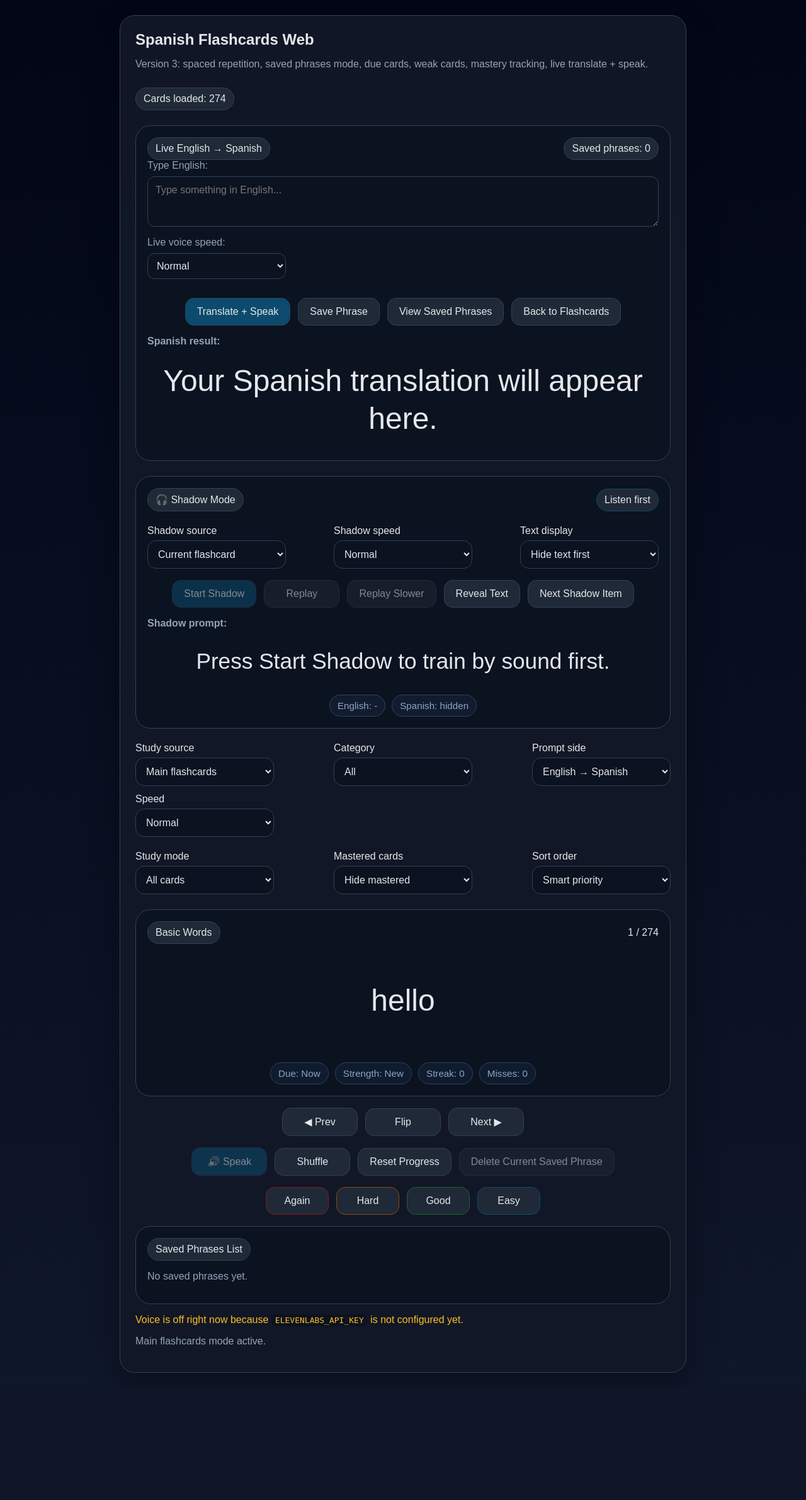
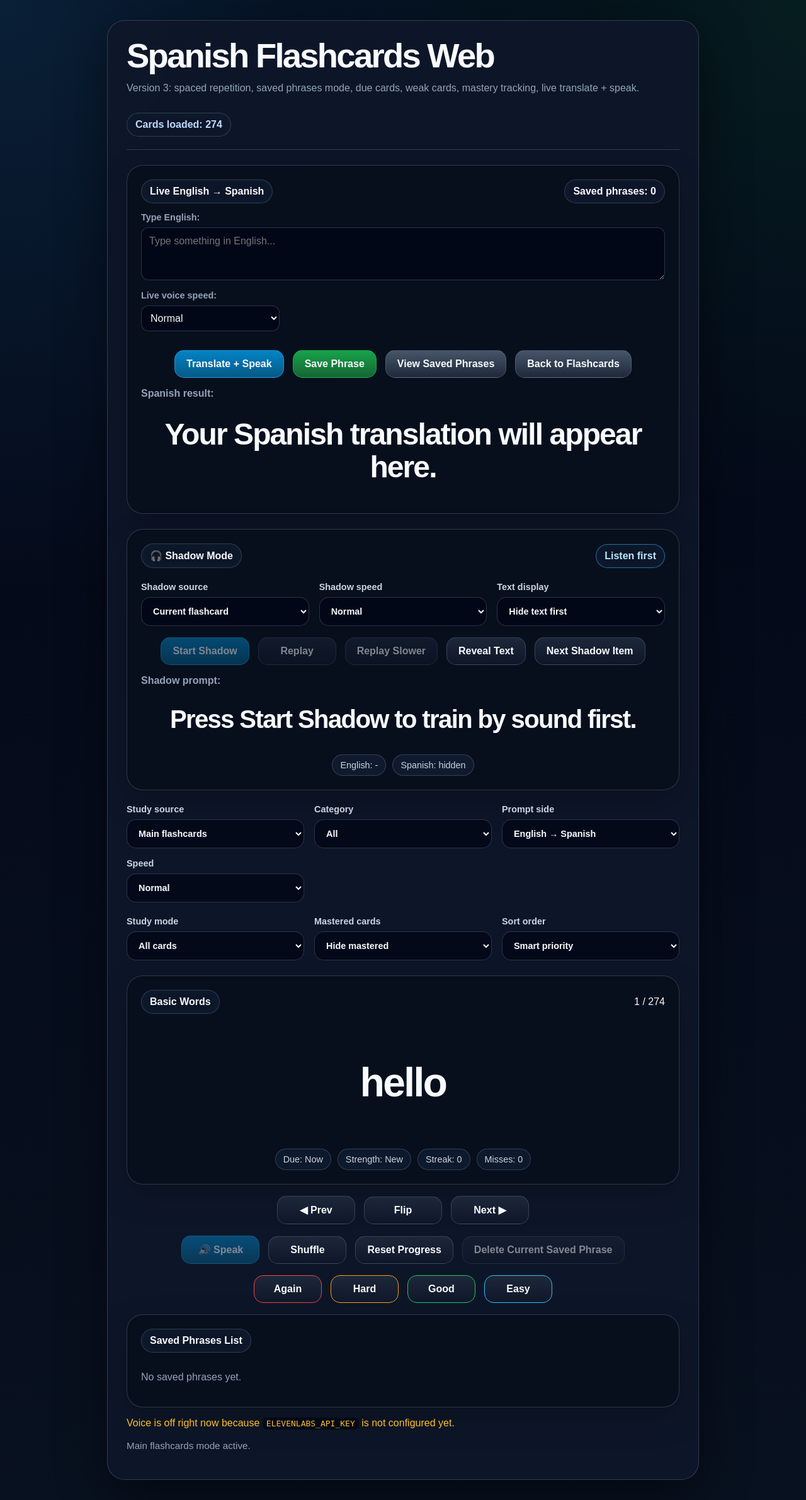
Before and after one commit to terryprice1247/spanish-flashcards-voice, a FastAPI app: page / in a window 1280 px wide. Shown: the whole page at 63% size. Before the commit the page ends 2180 px from the top, so only its background shows below. Run offline with FastAPI, Linux system fonts and the light colour scheme.

Commit message:
4-23 - STYLING CHANGES

```diff
--- a/static/style.css
+++ b/static/style.css
@@ -1,13 +1,17 @@
 :root {
   color-scheme: dark;
-  --bg: #0f172a;
-  --panel: #111827;
-  --panel-2: #1f2937;
-  --text: #e5e7eb;
+  --bg: #08111f;
+  --bg-2: #0f172a;
+  --panel: rgba(15, 23, 42, 0.92);
+  --panel-2: rgba(30, 41, 59, 0.92);
+  --card: rgba(8, 15, 29, 0.95);
+  --text: #f8fafc;
   --muted: #94a3b8;
   --accent: #22c55e;
   --accent-2: #38bdf8;
-  --border: #334155;
+  --accent-3: #a78bfa;
+  --border: rgba(148, 163, 184, 0.28);
+  --shadow: rgba(0, 0, 0, 0.45);
 }
 
 * {
@@ -17,7 +21,10 @@
 body {
   margin: 0;
   font-family: Arial, Helvetica, sans-serif;
-  background: linear-gradient(180deg, #020617, var(--bg));
+  background:
+    radial-gradient(circle at top left, rgba(56, 189, 248, 0.14), transparent 35%),
+    radial-gradient(circle at top right, rgba(34, 197, 94, 0.12), transparent 30%),
+    linear-gradient(180deg, #020617, var(--bg));
   color: var(--text);
 }
 
@@ -25,16 +32,23 @@ body {
   min-height: 100vh;
   display: grid;
   place-items: center;
-  padding: 24px;
+  padding: 32px 18px;
 }
 
 .panel {
-  width: min(900px, 100%);
-  background: rgba(17, 24, 39, 0.94);
+  width: min(940px, 100%);
+  background: var(--panel);
   border: 1px solid var(--border);
-  border-radius: 24px;
-  padding: 24px;
-  box-shadow: 0 18px 50px rgba(0, 0, 0, 0.35);
+  border-radius: 28px;
+  padding: 30px;
+  box-shadow: 0 24px 80px var(--shadow);
+  backdrop-filter: blur(14px);
+}
+
+.header-row {
+  align-items: flex-start;
+  padding-bottom: 20px;
+  border-bottom: 1px solid var(--border);
 }
 
 .header-row,
@@ -42,14 +56,17 @@ body {
 .button-row,
 .card-meta {
   display: flex;
-  gap: 12px;
+  gap: 14px;
   align-items: center;
   justify-content: space-between;
   flex-wrap: wrap;
 }
 
 h1 {
-  margin: 0 0 6px;
+  margin: 0 0 8px;
+  font-size: clamp(2rem, 5vw, 3.4rem);
+  letter-spacing: -0.05em;
+  line-height: 0.95;
 }
 
 .muted {
@@ -57,83 +74,128 @@ h1 {
 }
 
 .status {
-  margin-top: 16px;
+  margin-top: 18px;
+  font-size: 0.95rem;
 }
 
 .pill,
 .badge {
-  background: var(--panel-2);
+  background: rgba(15, 23, 42, 0.92);
   border: 1px solid var(--border);
   border-radius: 999px;
-  padding: 8px 12px;
+  padding: 9px 13px;
+  font-weight: 700;
+  box-shadow: inset 0 0 20px rgba(56, 189, 248, 0.04);
+}
+
+.pill {
+  color: #bfdbfe;
+  white-space: nowrap;
 }
 
 .controls {
   margin-top: 22px;
+  display: grid;
+  grid-template-columns: repeat(3, minmax(180px, 1fr));
+  gap: 16px;
 }
 
 label {
   display: grid;
-  gap: 6px;
-  min-width: 220px;
+  gap: 8px;
+  min-width: 0;
+  color: #cbd5e1;
+  font-size: 0.9rem;
+  font-weight: 700;
 }
 
 select,
 button,
 textarea {
   font: inherit;
-  border-radius: 14px;
+  border-radius: 15px;
   border: 1px solid var(--border);
 }
 
 select,
 textarea {
-  background: #0b1220;
+  width: 100%;
+  background: rgba(2, 6, 23, 0.75);
   color: var(--text);
-  padding: 12px;
+  padding: 13px 14px;
+  outline: none;
+}
+
+select:focus,
+textarea:focus {
+  border-color: var(--accent-2);
+  box-shadow: 0 0 0 4px rgba(56, 189, 248, 0.12);
 }
 
 textarea {
   resize: vertical;
+  min-height: 84px;
 }
 
 button {
-  background: var(--panel-2);
+  background: linear-gradient(180deg, rgba(30, 41, 59, 0.96), rgba(15, 23, 42, 0.96));
   color: var(--text);
   padding: 12px 18px;
   cursor: pointer;
-  min-width: 120px;
-  transition: border-color 0.15s ease, transform 0.15s ease;
+  min-width: 124px;
+  font-weight: 800;
+  transition:
+    border-color 0.15s ease,
+    transform 0.15s ease,
+    box-shadow 0.15s ease,
+    background 0.15s ease;
 }
 
 button:hover {
   border-color: var(--accent-2);
-  transform: translateY(-1px);
+  transform: translateY(-2px);
+  box-shadow: 0 10px 26px rgba(56, 189, 248, 0.12);
+}
+
+button:active {
+  transform: translateY(0);
 }
 
 button:disabled {
-  opacity: 0.55;
+  opacity: 0.5;
   cursor: not-allowed;
   transform: none;
+  box-shadow: none;
 }
 
 .card-shell {
   margin-top: 24px;
-  background: #0b1220;
+  background: var(--card);
   border: 1px solid var(--border);
-  border-radius: 24px;
-  padding: 18px;
+  border-radius: 26px;
+  padding: 22px;
+  box-shadow: 0 18px 50px rgba(0, 0, 0, 0.22);
+}
+
+.card-shell:hover {
+  border-color: rgba(56, 189, 248, 0.38);
+}
+
+.card-meta {
+  margin-bottom: 14px;
 }
 
 .card-text {
-  min-height: 180px;
+  min-height: 190px;
   display: grid;
   place-items: center;
   text-align: center;
-  font-size: clamp(2rem, 5vw, 3rem);
-  line-height: 1.25;
-  padding: 18px;
+  font-size: clamp(2.4rem, 6vw, 4rem);
+  font-weight: 800;
+  line-height: 1.1;
+  padding: 24px;
   word-break: break-word;
+  letter-spacing: -0.04em;
 }
 
 .button-row {
@@ -141,8 +203,21 @@ button:disabled {
   justify-content: center;
 }
 
-.button-row.secondary button:first-child {
-  background: #0c4a6e;
+.button-row.secondary button:first-child,
+#translateSpeakBtn,
+#speakBtn {
+  background: linear-gradient(180deg, #0284c7, #075985);
+  border-color: rgba(56, 189, 248, 0.5);
+}
+
+#savePhraseBtn {
+  background: linear-gradient(180deg, #16a34a, #166534);
+  border-color: rgba(34, 197, 94, 0.5);
+}
+
+#showSavedBtn,
+#showMainBtn {
+  background: linear-gradient(180deg, #475569, #1e293b);
 }
 
 .warning {
@@ -151,7 +226,7 @@ button:disabled {
 }
 
 code {
-  background: #0b1220;
+  background: rgba(2, 6, 23, 0.85);
   padding: 2px 6px;
   border-radius: 8px;
 }
@@ -161,36 +236,36 @@ code {
   gap: 10px;
   flex-wrap: wrap;
   justify-content: center;
-  margin-top: 8px;
+  margin-top: 10px;
 }
 
 .mini-badge {
-  background: #0f1b2f;
+  background: rgba(15, 27, 47, 0.9);
   border: 1px solid var(--border);
   border-radius: 999px;
   padding: 8px 12px;
-  color: var(--muted);
-  font-size: 0.95rem;
+  color: #cbd5e1;
+  font-size: 0.9rem;
 }
 
 .rating-row button {
-  min-width: 100px;
+  min-width: 108px;
 }
 
 .rating-row button:nth-child(1) {
-  border-color: #7f1d1d;
+  border-color: #ef4444;
 }
 
 .rating-row button:nth-child(2) {
-  border-color: #854d0e;
+  border-color: #f59e0b;
 }
 
 .rating-row button:nth-child(3) {
-  border-color: #166534;
+  border-color: #22c55e;
 }
 
 .rating-row button:nth-child(4) {
-  border-color: #0c4a6e;
+  border-color: #38bdf8;
 }
 
 .saved-list {
@@ -199,34 +274,39 @@ code {
 }
 
 .saved-item {
-  background: #0b1220;
+  background: rgba(2, 6, 23, 0.65);
   border: 1px solid var(--border);
-  border-radius: 14px;
-  padding: 12px;
+  border-radius: 16px;
+  padding: 13px 14px;
 }
 
-/* Shadow mode polish */
 #shadowPromptOutput {
-  min-height: 90px;
-  font-size: clamp(1.4rem, 3vw, 2.2rem);
+  min-height: 110px;
+  font-size: clamp(1.6rem, 3.5vw, 2.5rem);
 }
 
 #shadowModeStatusBadge {
-  border-color: #0c4a6e;
+  border-color: rgba(56, 189, 248, 0.55);
+  color: #bae6fd;
 }
 
 #shadowEnglishBadge,
 #shadowSpanishBadge {
-  background: #111c31;
+  background: rgba(17, 28, 49, 0.95);
 }
 
-@media (max-width: 720px) {
+#liveSpanishOutput {
+  min-height: 90px;
+  font-size: clamp(1.8rem, 4vw, 3rem);
+}
+
+@media (max-width: 820px) {
   .panel {
-    padding: 18px;
+    padding: 22px;
   }
 
-  label {
-    min-width: 100%;
+  .controls {
+    grid-template-columns: 1fr;
   }
 
   button {
@@ -238,7 +318,12 @@ code {
   }
 
   .card-text {
-    min-height: 140px;
-    font-size: clamp(1.35rem, 6vw, 2rem);
+    min-height: 150px;
+    font-size: clamp(1.7rem, 8vw, 2.6rem);
+    padding: 18px;
+  }
+
+  h1 {
+    font-size: clamp(2rem, 10vw, 3rem);
   }
 }
```
